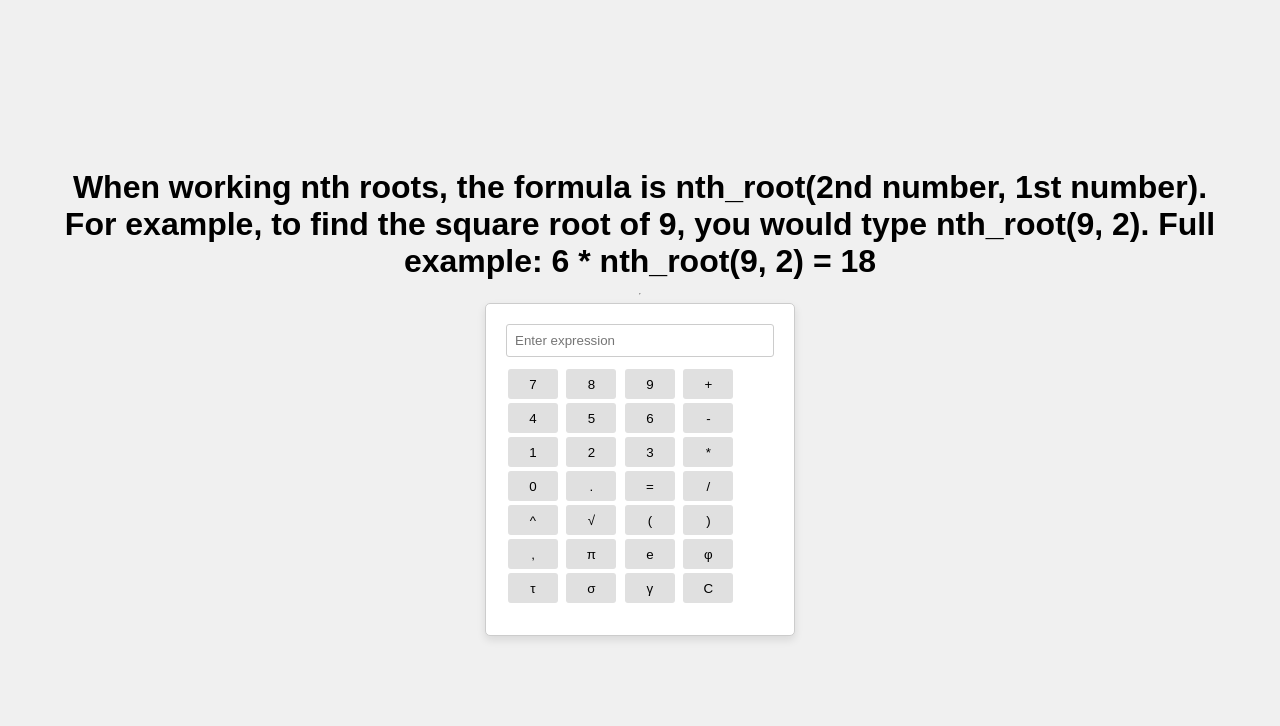
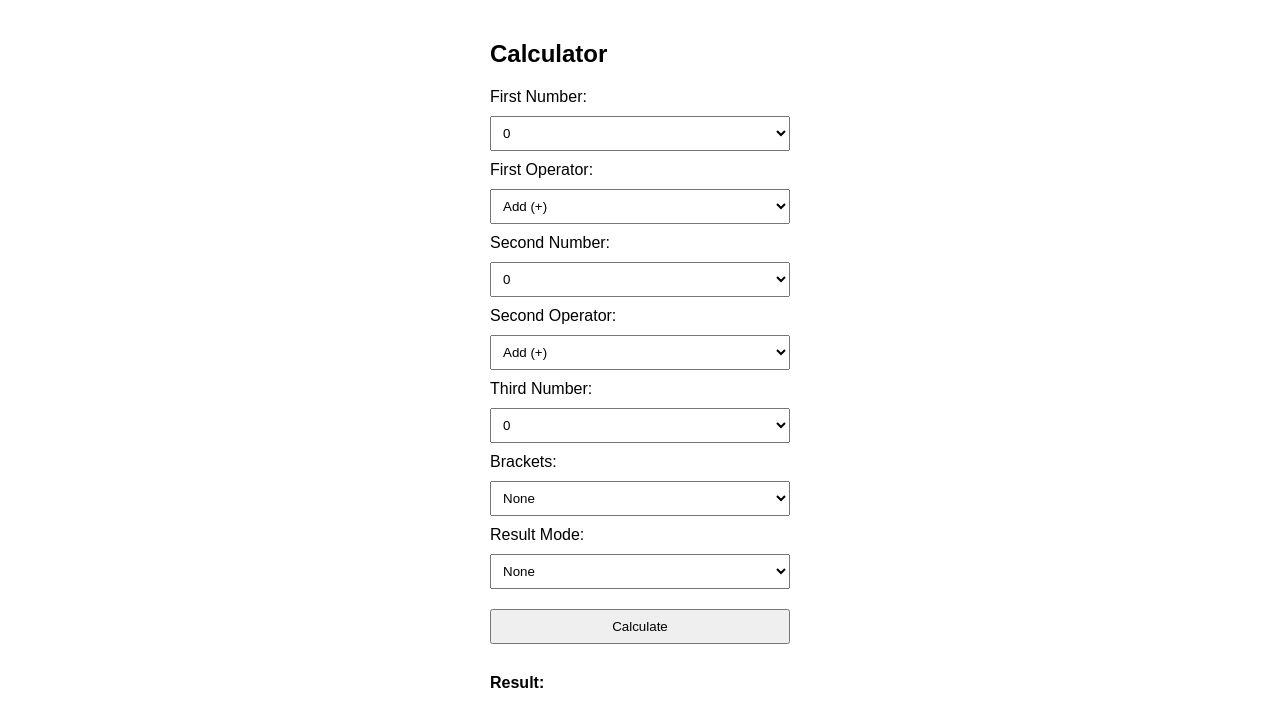
Before and after one commit to Ravis-World/ravis-world.github.io, a plain HTML site: page Ravi's Doors Glitch/calculator.html in a window 1280 px wide. Drawn offline with Linux system fonts and the light colour scheme.

Commit message:
Updated Ravi's Doors Glitch
Grey Box now helps you in Modules 13-18.
The calculator for Modules 6 and 7 is rebuilt.

```diff
--- a/Ravi's Doors Glitch/calculator.html
+++ b/Ravi's Doors Glitch/calculator.html
@@ -1,183 +1,212 @@
 <!DOCTYPE html>
-<html>
+<html lang="en">
+
 <head>
-    <title>Calculator</title>
+	<meta charset="UTF-8">
+	<title>Dropdown Calculator</title>
 	<style>
 		body {
 			font-family: sans-serif;
-            display: flex;
-            flex-direction: column; /* Stack elements vertically */
-            align-items: center;
-            justify-content: center;
-            height: 100vh;
-            margin: 0;
-            background-color: #f0f0f0;
+			padding: 20px;
+			max-width: 300px;
+			margin: auto;
 		}
 
-        h1 {
-            text-align: center;
-            margin: 5px 0; /* Add some spacing between the headings */
-        }
-
-        #calculator {
-            border: 1px solid #ccc;
-            padding: 20px;
-            border-radius: 5px;
-            background-color: white;
-            box-shadow: 0 4px 8px rgba(0, 0, 0, 0.1);
-        }
-
-        input[type="text"] {
-            width: 250px;
-            margin-bottom: 10px;
+		select,
+		button {
+			width: 100%;
 			padding: 8px;
-            border: 1px solid #ccc;
-            border-radius: 3px;
-        }
-
-        button {
-            width: 50px;
-            height: 30px;
-            margin: 2px;
-            background-color: #e0e0e0;
-            border: none;
-            border-radius: 3px;
-            cursor: pointer;
+			margin: 10px 0;
 		}
 
 		#result {
-            margin-top: 10px;
+			margin-top: 20px;
 			font-weight: bold;
 		}
 	</style>
-</head>
-<body>
-    <h1>
-        When working nth roots, the formula is nth_root(2nd number, 1st number).<br>
-        For example, to find the square root of 9, you would type nth_root(9, 2).
-        Full example: 6 * nth_root(9, 2) = 18
-    </h1>
-    <hr>
-    <div id="calculator">
-        <input type="text" id="expression" placeholder="Enter expression">
-        <br>
-        <button onclick="appendToExpression('7')">7</button>
-        <button onclick="appendToExpression('8')">8</button>
-        <button onclick="appendToExpression('9')">9</button>
-        <button onclick="appendToExpression('+')">+</button><br>
-        <button onclick="appendToExpression('4')">4</button>
-        <button onclick="appendToExpression('5')">5</button>
-        <button onclick="appendToExpression('6')">6</button>
-        <button onclick="appendToExpression('-')">-</button><br>
-        <button onclick="appendToExpression('1')">1</button>
-        <button onclick="appendToExpression('2')">2</button>
-        <button onclick="appendToExpression('3')">3</button>
-        <button onclick="appendToExpression('*')">*</button><br>
-        <button onclick="appendToExpression('0')">0</button>
-        <button onclick="appendToExpression('.')">.</button>
-        <button onclick="calculate()">=</button>
-        <button onclick="appendToExpression('/')">/</button><br>
-        <button onclick="appendToExpression('^')">^</button>
-        <button onclick="appendToExpression('nth_root(')">√</button>
-        <button onclick="appendToExpression('(')">(</button>
-        <button onclick="appendToExpression(')')">)</button><br>
-        <button onclick="appendToExpression(',')">,</button>
-        <button onclick="appendToExpression('pi')">π</button>
-        <button onclick="appendToExpression('e')">e</button>
-        <button onclick="appendToExpression('phi')">φ</button><br>
-        <button onclick="appendToExpression('tau')">τ</button>
-        <button onclick="appendToExpression('sigma')">σ</button>
-        <button onclick="appendToExpression('gamma')">γ</button>
-        <button onclick="clearExpression()">C</button>
-
-        <div id="result"></div>
-    </div>
-
-    <script>
-        let expression = "";
-        const resultDiv = document.getElementById("result");
-        const expressionInput = document.getElementById("expression");
-
-        function eulerMascheroniSeries(n) {
-            if (n <= 0) {
-                return "Iterations must be a positive integer.";
+	<script type="text/javascript" defer>
+		const EULERGAMMA = 0.5772156649;
+		function constantValue(value) {
+			switch (value) {
+				case "pi": return Math.PI;
+				case "e": return Math.E;
+				case "phi": return (1 + Math.sqrt(5)) / 2;
+				case "tau": return Math.PI * 2;
+				case "sigma": return 1 + Math.sqrt(2); // silver ratio
+				case "gamma": return EULERGAMMA; // Euler–Mascheroni constant
+				default: return parseFloat(value);
+			}
 		}
 
-            let gamma = 0;
-            for (let k = 1; k <= n; k++) {
-                let sum = 0;
-                for (let j = 1; j <= k; j++) {
-                    sum += 1 / j;
+		function applyOp(a, op, b) {
+			switch (op) {
+				case '+': return a + b;
+				case '-': return a - b;
+				case '*': return a * b;
+				case '/': return b === 0 ? '÷0 = undefined' : a / b;
+				case '^': return Math.pow(a, b);
+				case '√': return b === 0 ? 'root 0 = undefined' : Math.pow(a, 1 / b);
+				default: return NaN;
 			}
-                gamma += 1/k * (sum - Math.log(k));
-            }
-            return gamma;
-        }
-
-        const EULER_MASCHERONI_SERIES = eulerMascheroniSeries(1000);
-
-        function appendToExpression(value) {
-            expression += value;
-            expressionInput.value = expression;
-        }
-
-        function clearExpression() {
-            expression = "";
-            expressionInput.value = "";
-            resultDiv.innerText = "";
 		}
 
 		function calculate() {
+			const n1 = constantValue(document.getElementById('num1').value);
+			const op1 = document.getElementById('op1').value;
+			const n2 = constantValue(document.getElementById('num2').value);
+			const op2 = document.getElementById('op2').value;
+			const n3 = constantValue(document.getElementById('num3').value);
+			const brackets = document.getElementById('brackets').value;
+
+			let result;
+
 			try {
-                const result = evalMathExpression(expression);
-                resultDiv.innerText = "= " + result;
-            } catch (error) {
-                resultDiv.innerText = "Error: " + error.message;
+				if (brackets === "left") {
+					const left = applyOp(n1, op1, n2);
+					if (typeof left === 'string') throw left;
+					result = applyOp(left, op2, n3);
+				} else if (brackets === "right") {
+					const right = applyOp(n2, op2, n3);
+					if (typeof right === 'string') throw right;
+					result = applyOp(n1, op1, right);
+				} else {
+					const precedence = { '+': 1, '-': 1, '*': 2, '/': 2, '^': 3, '√': 3 };
+					if (precedence[op2] > precedence[op1]) {
+						const temp = applyOp(n2, op2, n3);
+						if (typeof temp === 'string') throw temp;
+						result = applyOp(n1, op1, temp);
+					} else {
+						const temp = applyOp(n1, op1, n2);
+						if (typeof temp === 'string') throw temp;
+						result = applyOp(temp, op2, n3);
 					}
 				}
 
-        function evalMathExpression(expr) {
-            const constants = {
-                'pi': Math.PI,
-                'e': Math.E,
-                'phi': (1 + Math.sqrt(5)) / 2,
-                'tau': 2 * Math.PI,
-                'sigma': 1 + Math.sqrt(2),
-                'gamma': EULER_MASCHERONI_SERIES
-            };
+				if (!isFinite(result)) throw 'Result is not finite';
 
-            function nth_root(base, root) {
-                if (base < 0 && root % 2 === 0) {
-                    throw new Error("Cannot take even root of negative number.");
-                }
-                return Math.pow(base, 1 / root);
+				// Apply rounding mode after final result calculation
+				const mode = document.getElementById('mode').value;
+				if (mode === 'floor') result = Math.floor(result);
+				else if (mode === 'ceil') result = Math.ceil(result);
+
+			} catch (e) {
+				result = 'Error: ' + e;
 			}
 
-            function parseExpression(expr) {
-                expr = expr.replace(/\s+/g, '');
-                for (const constName in constants) {
-                    expr = expr.replace(constName, constants[constName]);
-                }
-
-                if (expr.includes('nth_root(')) {
-                    const start = expr.indexOf('nth_root(') + 9;
-                    const end = expr.indexOf(')', start);
-                    if (end === -1) {
-                        throw new Error("Invalid nth_root syntax.");
-                    }
-                    const args = expr.substring(start, end).split(',');
-                    if (args.length !== 2) {
-                        throw new Error("Invalid nth_root arguments.");
-                    }
-                    const base = parseExpression(args[0]);
-                    const root = parseExpression(args[1]);
-                    const result = nth_root(base, root);
-                    return parseExpression(expr.replace(expr.substring(expr.indexOf('nth_root('), end + 1), result));
-                }
-                return eval(expr);
-            }
-            return parseExpression(expr);
+			document.getElementById('result').textContent = 'Result: ' + result;
 		}
 	</script>
+</head>
+
+<body>
+
+	<h2>Calculator</h2>
+
+	<!-- First Number -->
+	<label for="num1">First Number:</label>
+	<select id="num1">
+		<option value="0">0</option>
+		<option value="1">1</option>
+		<option value="2">2</option>
+		<option value="3">3</option>
+		<option value="4">4</option>
+		<option value="5">5</option>
+		<option value="6">6</option>
+		<option value="7">7</option>
+		<option value="8">8</option>
+		<option value="9">9</option>
+		<option value="pi">π</option>
+		<option value="e">e</option>
+		<option value="phi">φ</option>
+		<option value="tau">τ</option>
+		<option value="sigma">σ</option>
+		<option value="gamma">γ</option>
+	</select>
+
+	<!-- First Operator -->
+	<label for="op1">First Operator:</label>
+	<select id="op1">
+		<option value="+">Add (+)</option>
+		<option value="-">Subtract (-)</option>
+		<option value="*">Multiply (*)</option>
+		<option value="/">Divide (÷)</option>
+		<option value="^">Exponentiate (^)</option>
+		<option value="√">nth Root (√)</option>
+	</select>
+
+	<!-- Second Number -->
+	<label for="num2">Second Number:</label>
+	<select id="num2">
+		<option value="0">0</option>
+		<option value="1">1</option>
+		<option value="2">2</option>
+		<option value="3">3</option>
+		<option value="4">4</option>
+		<option value="5">5</option>
+		<option value="6">6</option>
+		<option value="7">7</option>
+		<option value="8">8</option>
+		<option value="9">9</option>
+		<option value="pi">π</option>
+		<option value="e">e</option>
+		<option value="phi">φ</option>
+		<option value="tau">τ</option>
+		<option value="sigma">σ</option>
+		<option value="gamma">γ</option>
+	</select>
+
+	<!-- Second Operator -->
+	<label for="op2">Second Operator:</label>
+	<select id="op2">
+		<option value="+">Add (+)</option>
+		<option value="-">Subtract (-)</option>
+		<option value="*">Multiply (*)</option>
+		<option value="/">Divide (÷)</option>
+		<option value="^">Exponentiate (^)</option>
+		<option value="√">nth Root (√)</option>
+	</select>
+
+	<!-- Third Number -->
+	<label for="num3">Third Number:</label>
+	<select id="num3">
+		<option value="0">0</option>
+		<option value="1">1</option>
+		<option value="2">2</option>
+		<option value="3">3</option>
+		<option value="4">4</option>
+		<option value="5">5</option>
+		<option value="6">6</option>
+		<option value="7">7</option>
+		<option value="8">8</option>
+		<option value="9">9</option>
+		<option value="pi">π</option>
+		<option value="e">e</option>
+		<option value="phi">φ</option>
+		<option value="tau">τ</option>
+		<option value="sigma">σ</option>
+		<option value="gamma">γ</option>
+	</select>
+
+	<label for="brackets">Brackets:</label>
+	<select id="brackets">
+		<option value="none">None</option>
+		<option value="left">(n1 op1 n2) op2 n3</option>
+		<option value="right">n1 op1 (n2 op2 n3)</option>
+	</select>
+
+	<label for="mode">Result Mode:</label>
+	<select id="mode">
+		<option value="none">None</option>
+		<option value="floor">Floor</option>
+		<option value="ceil">Ceil</option>
+	</select>
+
+	<!-- Calculate Button -->
+	<button onclick="calculate()">Calculate</button>
+
+	<!-- Result -->
+	<div id="result">Result: </div>
+
 </body>
+
 </html>
```
Also changed, not shown: Ravi's Doors Glitch/Modules/⚡🌟🦋module14.html (+1 -0 lines), Ravi's Doors Glitch/Modules/🍀🍀🌻module16.html (+1 -0 lines), Ravi's Doors Glitch/Modules/🎮💻🔓module19.html (+3 -3 lines), Ravi's Doors Glitch/Modules/🎮🛡️👾module13.html (+1 -0 lines), Ravi's Doors Glitch/Modules/🐱🦁🎴module15.html (+1 -0 lines), Ravi's Doors Glitch/Modules/🔑🏰🐉module17.html (+1 -0 lines), Ravi's Doors Glitch/Modules/🔥🌋⚡module18.html (+1 -0 lines). Lines whose indentation alone changed are shown as unchanged.
